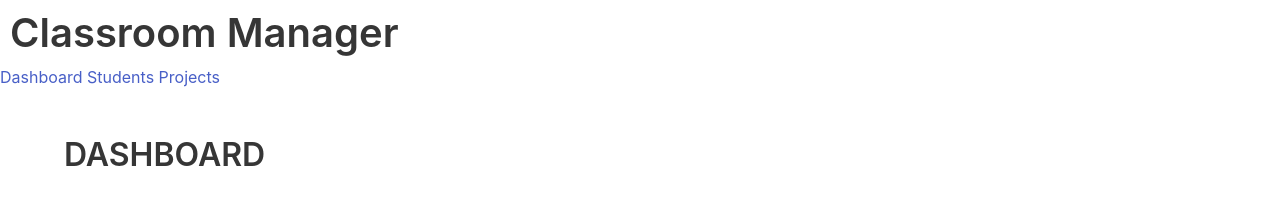
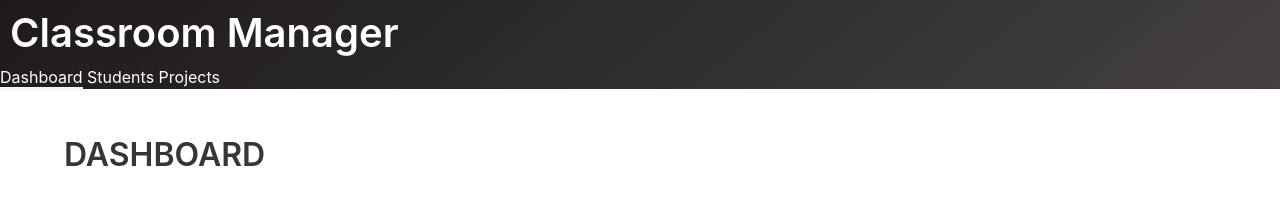
Before and after one commit to Ailuridaes/ClassroomManager, a website: page src/index.html in a window 1280 px wide. Drawn offline with nearby package versions, Linux system fonts and the light colour scheme; some packages are replaced by stand-ins of ours; files that its build step writes are made by us from their sources.

Commit message:
Nav header styling

```diff
--- a/src/index.html
+++ b/src/index.html
@@ -14,7 +14,8 @@
   <!-- endinject -->
 </head>
 <body>
-  <nav class="nav has-shadow">
+  <section class="hero is-dark is-bold">
+    <header class="nav">
       <div class="nav-left">
         <div class="nav-item title is-2">Classroom Manager</div>
         <div class="nav-menu nav-left">
@@ -23,7 +24,8 @@
           <a class="nav-item is-tab" ui-sref="project.list" ui-sref-active="is-active">Projects</a>
         </div>
       </div>
-  </nav>
+    </header>
+  </section>
 
   <section class="section">
     <div class="container">
--- a/src/styles/style.css
+++ b/src/styles/style.css
@@ -1,3 +1,13 @@
 .nav-item.title {
   margin: 10px;
 }
+
+a.nav-item.is-tab:hover {
+  border-bottom: 1px solid #f5f7fa;
+  border-top: 1px solid transparent;
+}
+
+a.nav-item.is-tab.is-active {
+  border-bottom: 4px solid #f5f7fa;
+  border-top: 4px solid transparent;
+}
```
Lines whose indentation alone changed are shown as unchanged.
